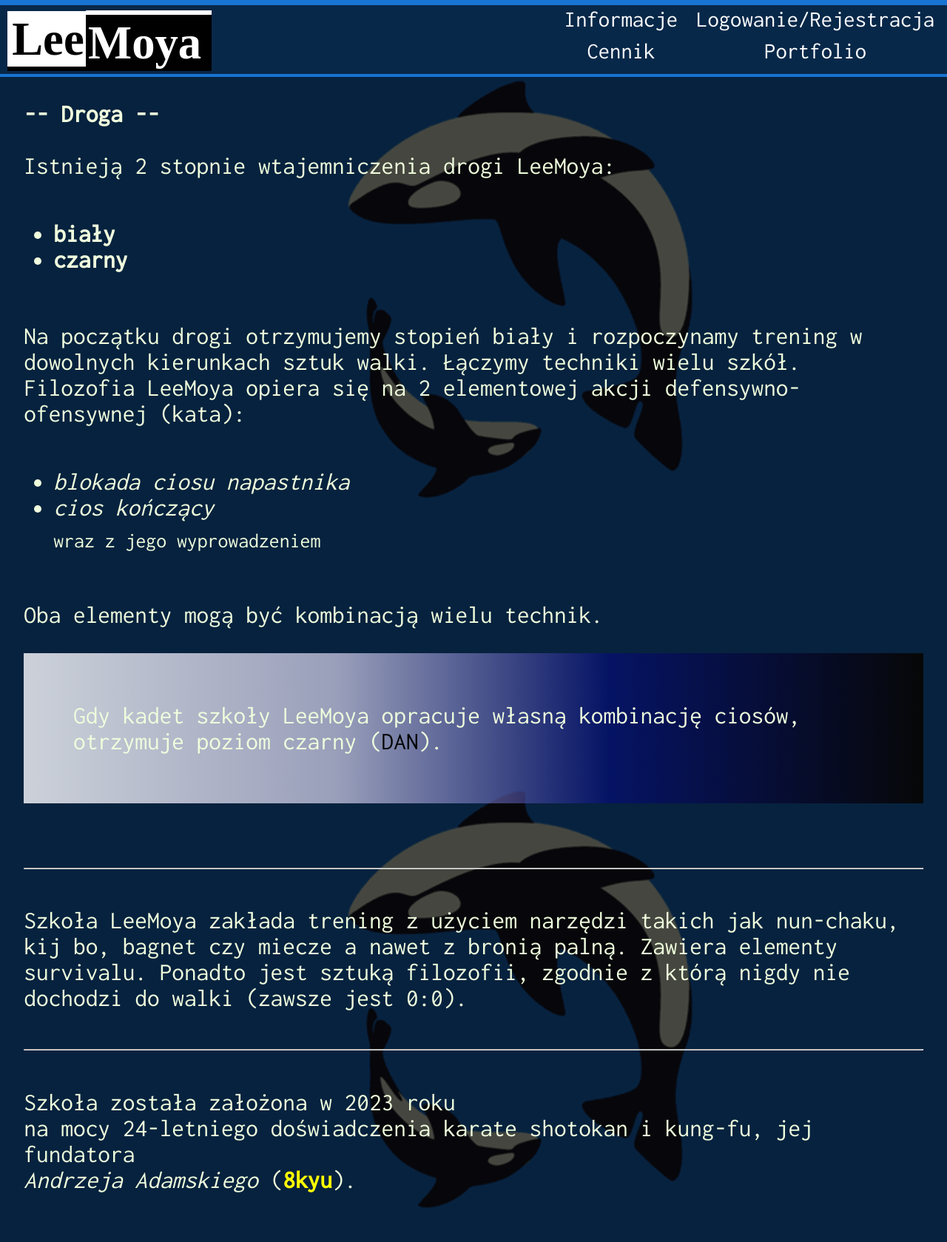
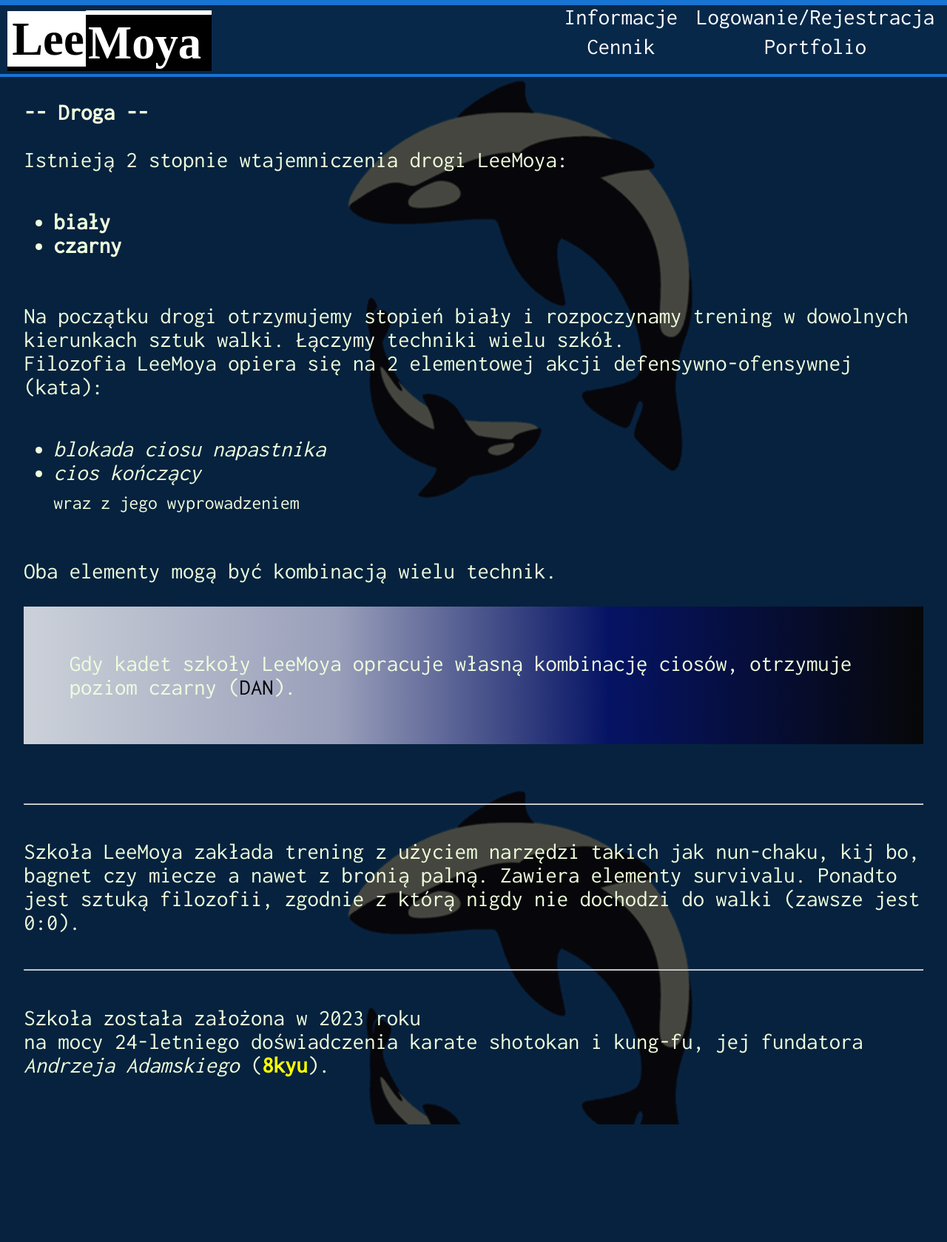
Before and after one commit to Vicky347/ngcssid-71395931, a PHP site: page /index.php in a window 1280 px wide. Shown: the whole page at 74% size. After the commit the page ends 1520 px from the top, so only its background shows below. Run offline with PHP 8.4, Linux system fonts and the light colour scheme; some web fonts are replaced.

Commit message:
Add files via upload

```diff
--- a/hthead.php
+++ b/hthead.php
@@ -40,7 +40,7 @@ filter: progid:DXImageTransform.Microsoft.gradient(startColorstr="#fcfcff",endCo
 
 	}
 	td {
-	    font-size:25pt;
+	    font-size:23pt;
 	}
 	div {
 
```
